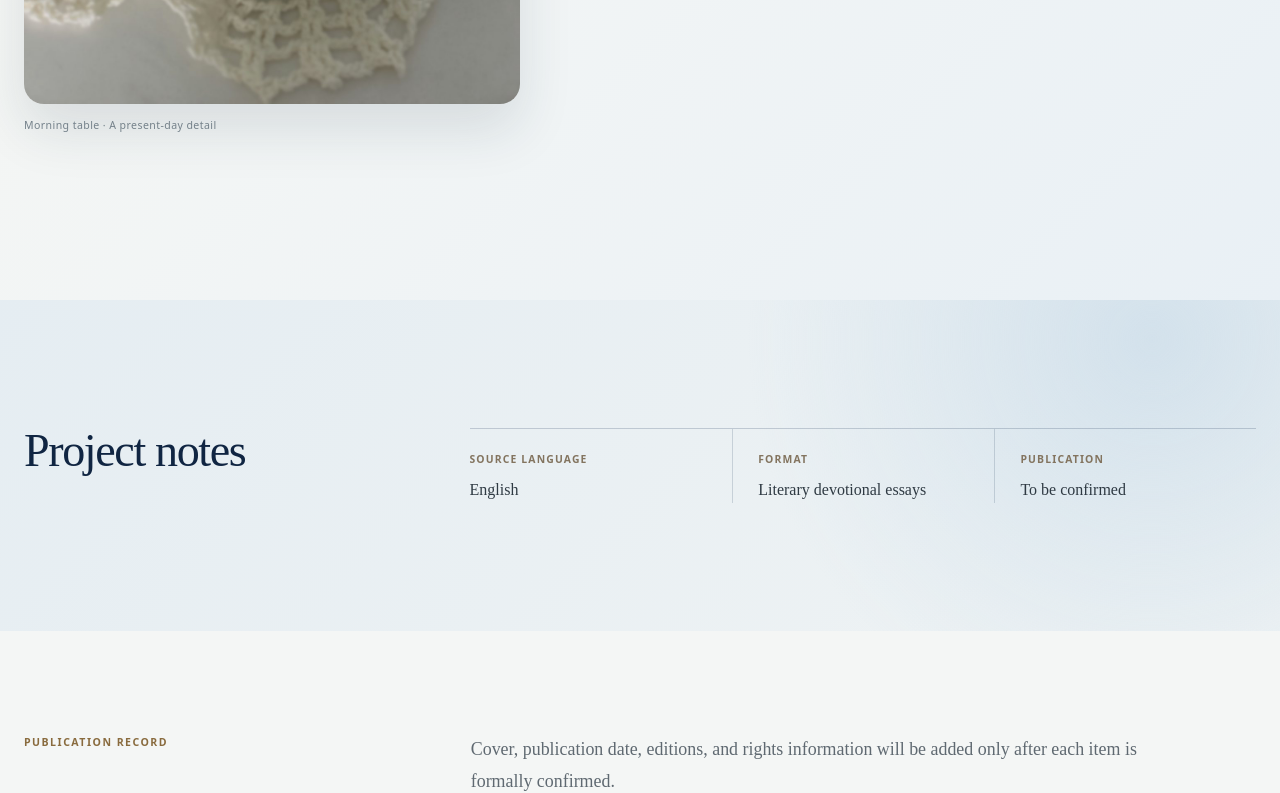
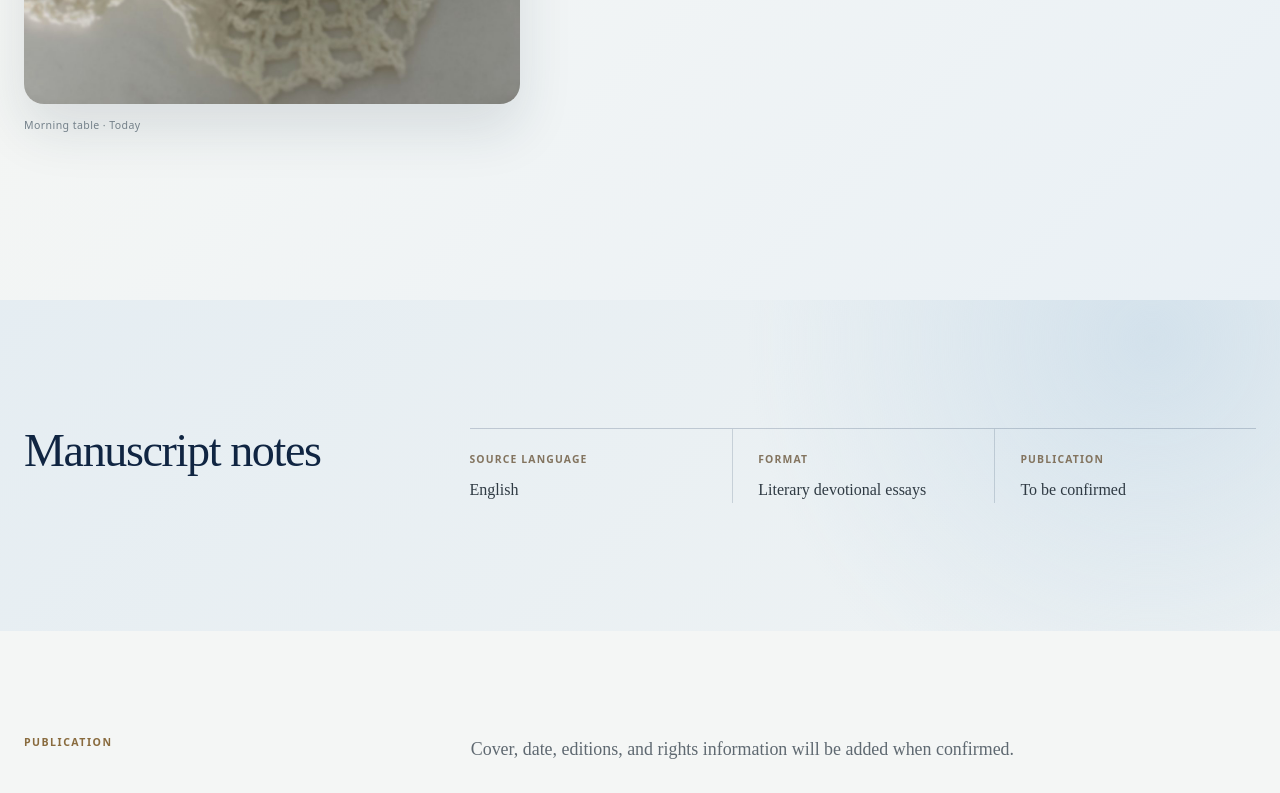
Before and after one commit to k-mama/esthercho, a Next.js app: page /books in a window 1280 px wide. Shown: the part 2015-2808 px from the top of the page. Built offline with nearby package versions, Linux system fonts and the light colour scheme.

Commit message:
copy: simplify Books publication note

```diff
--- a/src/app/books/page.tsx
+++ b/src/app/books/page.tsx
@@ -53,7 +53,7 @@ export default function BooksPage() {
               height={1600}
               sizes="(max-width: 899px) 82vw, 38vw"
             />
-            <figcaption>Morning table · A present-day detail</figcaption>
+            <figcaption>Morning table · Today</figcaption>
           </figure>
 
           <div className={styles.projectCopy}>
@@ -68,7 +68,7 @@ export default function BooksPage() {
       <section className={styles.detailsSection} aria-labelledby="project-notes-title">
         <div className={`container ${styles.detailsInner}`}>
           <h2 id="project-notes-title" className={styles.detailsHeading}>
-            Project notes
+            Manuscript notes
           </h2>
           <dl className={styles.projectFacts}>
             {facts.map((item) => (
@@ -83,11 +83,8 @@ export default function BooksPage() {
 
       <section className={styles.note}>
         <div className={`container ${styles.noteInner}`}>
-          <p className={styles.noteLabel}>PUBLICATION RECORD</p>
-          <p>
-            Cover, publication date, editions, and rights information will be
-            added only after each item is formally confirmed.
-          </p>
+          <p className={styles.noteLabel}>PUBLICATION</p>
+          <p>Cover, date, editions, and rights information will be added when confirmed.</p>
         </div>
       </section>
     </main>
```
